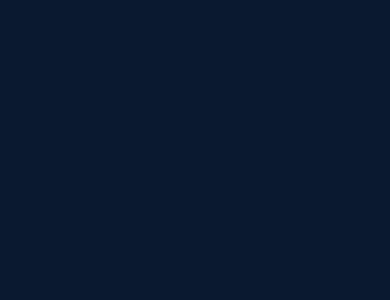
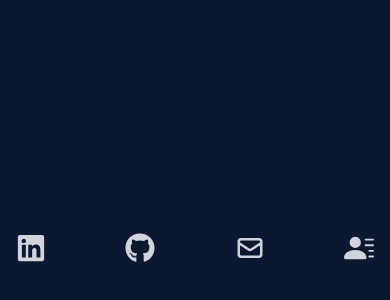
Before and after one commit to Shivakarka/Portfolio, a React (Create React App) app: page / in a window 390 px wide. Shown: the part 4614-4914 px from the top of the page. Built offline with nearby package versions, Linux system fonts and the light colour scheme.

Commit message:
added social icons in md,sm screen size

```diff
--- a/src/components/Contact.jsx
+++ b/src/components/Contact.jsx
@@ -1,4 +1,7 @@
 import React from "react";
+import { BsFillPersonLinesFill } from "react-icons/bs";
+import { FaGithub, FaLinkedin } from "react-icons/fa";
+import { HiOutlineMail } from "react-icons/hi";
 
 function Contact() {
   return (
@@ -51,6 +54,40 @@ function Contact() {
         >
           Contact me
         </button>
+        <div className="md:hidden w-full flex justify-between items-center flex-row mt-5">
+          <a
+            href="https://www.linkedin.com/in/shivakarka"
+            target="_blank"
+            rel="noreferrer"
+            className="w-full text-gray-300"
+          >
+            <FaLinkedin size={30} />
+          </a>
+          <a
+            href="https://github.com/Shivakarka"
+            target="_blank"
+            rel="noreferrer"
+            className=" w-full text-gray-300"
+          >
+            <FaGithub size={30} />
+          </a>
+          <a
+            href="mailto:shivakarka@gmail.com"
+            target="_blank"
+            rel="noreferrer"
+            className=" w-full text-gray-300"
+          >
+            <HiOutlineMail size={30} />
+          </a>
+          <a
+            href="https://drive.google.com/file/d/1FFNTnwHFY0LP5vqODlvNrNKCGHjETQNG/view?usp=sharing"
+            target="_blank"
+            rel="noreferrer"
+            className="  text-gray-300"
+          >
+            <BsFillPersonLinesFill size={30} />
+          </a>
+        </div>
       </form>
     </div>
   );
```
